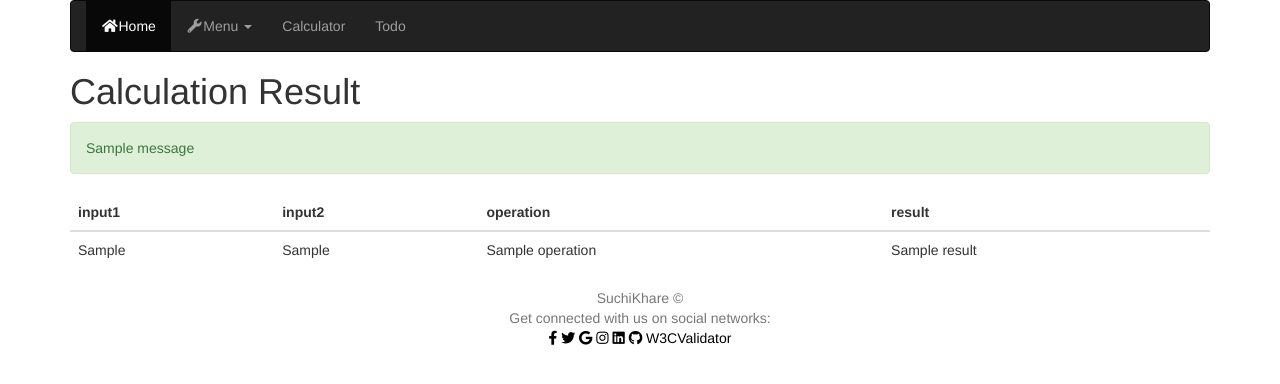
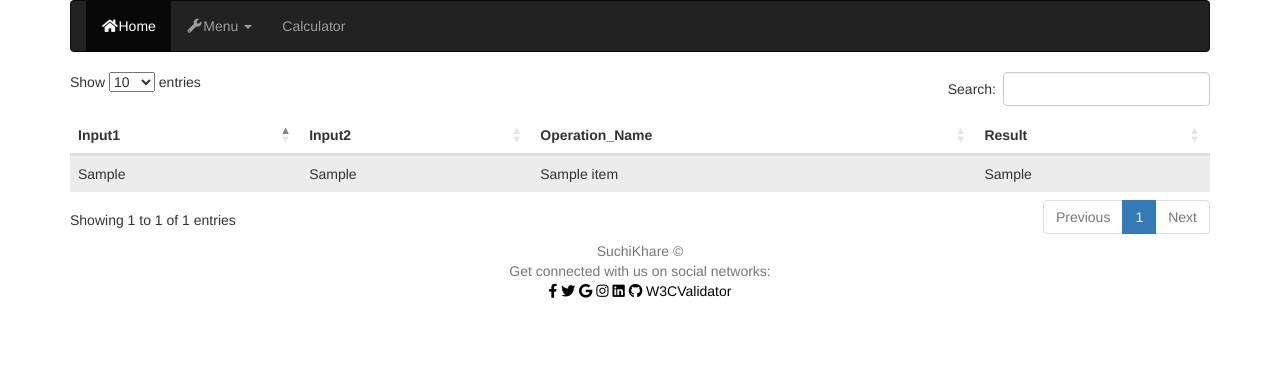
Before and after one commit to SuchiKhare/cal2_2, a Flask app: template app/templates/result.html in a window 1280 px wide. Shown: the top 384 px of the page. Run offline with Flask 2, Linux system fonts and the light colour scheme; the template is opened without the code that fills it: most values are stand-ins (such as "Sample title", 1, 10 or a date in 2020); one stand-in notice (Sample message) is shown; parts of the project's set-up code (start-up, migrations or seed data) failed here and were passed over; some libraries are stand-ins or nearby versions.

Commit message:
beautiful table changes in base, result. dto Print is populated with dummy data.

```diff
--- a/app/templates/base.html
+++ b/app/templates/base.html
@@ -4,10 +4,7 @@
     <!-- Required meta tags -->
     <meta charset="utf-8">
     <meta name="viewport" content="width=device-width, initial-scale=1">
-    {% block head %}
-    <link rel="stylesheet" href="{{ url_for('static', filename='css/suchistyle.css') }}"/>
-    <title>{% block title %}{% endblock %} - My Webpage</title>
-    {% endblock %}
+    <title>{{ title }}</title>
     <!-- Bootstrap CSS -->
     <link rel="stylesheet" href="https://pro.fontawesome.com/releases/v5.10.0/css/all.css"
           integrity="sha384-AYmEC3Yw5cVb3ZcuHtOA93w35dYTsvhLPVnYs9eStHfGJvOvKxVfELGroGkvsg+p" crossorigin="anonymous">
@@ -16,9 +13,11 @@
 
     <!-- jQuery library -->
     <script src="https://ajax.googleapis.com/ajax/libs/jquery/3.5.1/jquery.min.js"></script>
+    <link rel="stylesheet" type="text/css" href="https://cdn.datatables.net/1.10.25/css/dataTables.bootstrap5.css">
 
     <!-- Latest compiled JavaScript -->
-    <script src="https://maxcdn.bootstrapcdn.com/bootstrap/3.4.1/js/bootstrap.min.js"></script>
+
+
     <style>
         a:link {
             text-decoration: none;
@@ -57,9 +56,7 @@
                     <li class="nav-item">
                         <a class="nav-link" href="/calculator">Calculator</a>
                     </li>
-                    <li class="nav-item">
-                        <a class="nav-link" href="#">Todo</a>
-                    </li>
+
                 </ul>
             </div>
         </nav>
@@ -68,10 +65,10 @@
 
     <div id="content">{% block content %}{% endblock %}</div>
 
-    <!-- Option 1: Bootstrap Bundle with Popper -->
-    <script src="https://cdn.jsdelivr.net/npm/bootstrap@5.1.3/dist/js/bootstrap.bundle.min.js"
-            integrity="sha384-ka7Sk0Gln4gmtz2MlQnikT1wXgYsOg+OMhuP+IlRH9sENBO0LRn5q+8nbTov4+1p"
-            crossorigin="anonymous"></script>
+    <script type="text/javascript" charset="utf8" src="https://code.jquery.com/jquery-3.6.0.min.js"></script>
+    <script type="text/javascript" charset="utf8" src="https://cdn.datatables.net/1.10.25/js/jquery.dataTables.js"></script>
+    <script type="text/javascript" charset="utf8" src="https://cdn.datatables.net/1.10.25/js/dataTables.bootstrap5.js"></script>
+    {% block scripts %}{% endblock %}
 
     <div>
         {% block footer %}
@@ -112,5 +109,6 @@
         {% endblock %}
     </div>
 </div>
+
 </body>
 </html>
--- a/app/templates/result.html
+++ b/app/templates/result.html
@@ -1,40 +1,31 @@
 {% extends "base.html" %}
-{% block title %}Index{% endblock %}
-{% block head %}
-    {{ super() }}
-    <style type="text/css">
-        .important { color: #338099; }
-    </style>
+
+{% block content %}
+{% block scripts %}
+  <script>
+    $(document).ready(function () {
+      $('#data').DataTable();
+    });
+  </script>
 {% endblock %}
-{% block content %}
-    <h1>Calculation Result</h1>
-    {% with messages = get_flashed_messages() %}
-    {% if messages %}
-        {% for message in messages %}
-            <div class="alert alert-success" role="alert">
-                {{ message }}
-            </div>
-        {% endfor %}
-    {% endif %}
-{% endwith %}
-
-<table class="table table-dark">
+  <table id="data" class="table table-striped">
     <thead>
       <tr>
-      <th scope="col">input1</th>
-      <th scope="col">input2</th>
-      <th scope="col">operation</th>
-      <th scope="col">result</th>
+        <th>Input1</th>
+        <th>Input2</th>
+        <th>Operation_Name</th>
+        <th>Result</th>
       </tr>
     </thead>
     <tbody>
+      {% for item in print_lst %}
         <tr>
-      <td>{{ input1 }} </td>
-      <td>{{ input2 }} </td>
-      <td>{{ operation }}</td>
-      <td>{{ result }}</td>
+          <td>{{ item.get_input1() }}</td>
+          <td>{{ item.get_input2() }}</td>
+          <td>{{ item.get_operation_name() }}</td>
+          <td>{{ item.get_result() }}</td>
         </tr>
+      {% endfor %}
     </tbody>
   </table>
-
 {% endblock %}
```
Also changed, not shown: app/controllers/calculator_controller.py (+36 -1 lines), README.md. Lines whose indentation alone changed are shown as unchanged.
